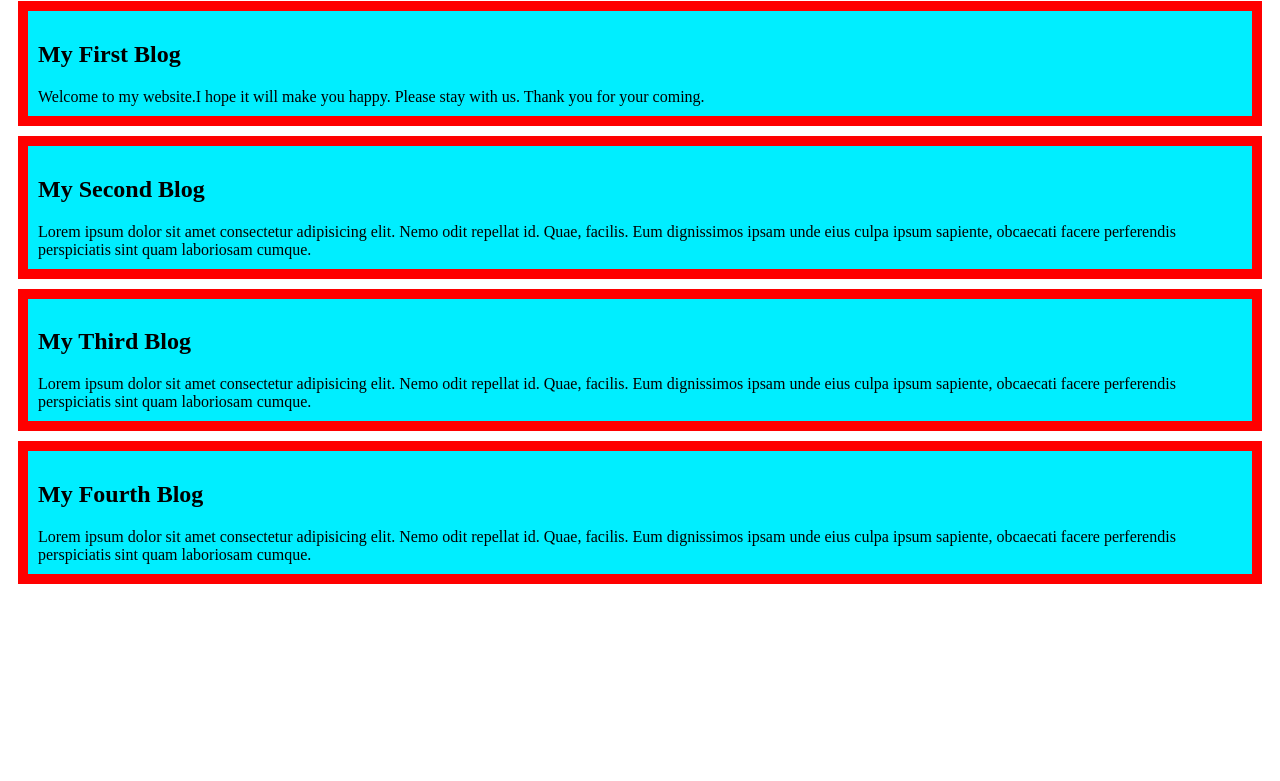
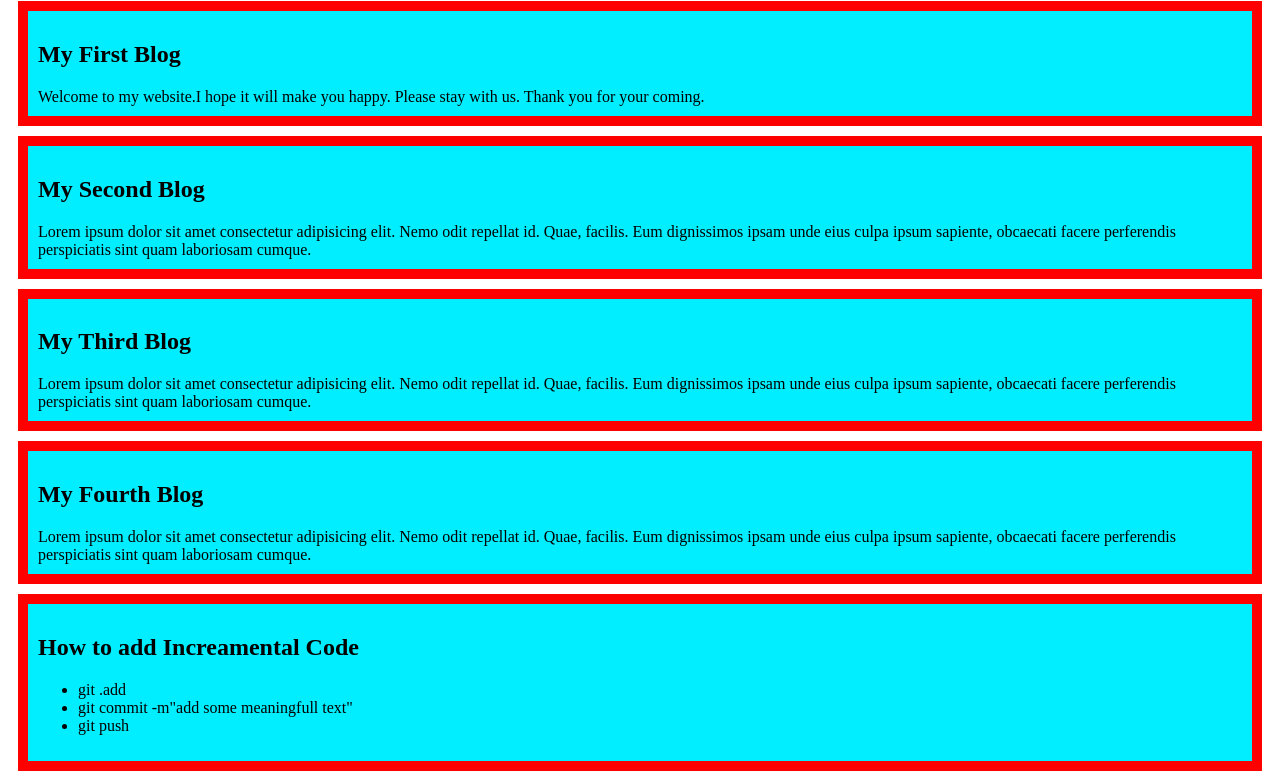
Before and after one commit to adi-raj-2001/my-first-github-repo, a plain HTML site: page index.html in a window 1280 px wide. Shown: the part 79-860 px from the top of the page. Before the commit the page ends 800 px from the top, so only its background shows below. Drawn offline with Linux system fonts and the light colour scheme.

Commit message:
added a list

```diff
--- a/index.html
+++ b/index.html
@@ -37,6 +37,14 @@
          unde eius culpa ipsum sapiente, obcaecati facere perferendis
           perspiciatis sint quam laboriosam cumque.
 </div>
+<div>
+    <h2>How to add Increamental Code</h2>
+    <ul>
+    <li>git .add </li>
+    <li>git commit -m"add some meaningfull text"</li>
+    <li>git push</li>
+  </ul>
+</div>
 
 </body>
 </html>
```
